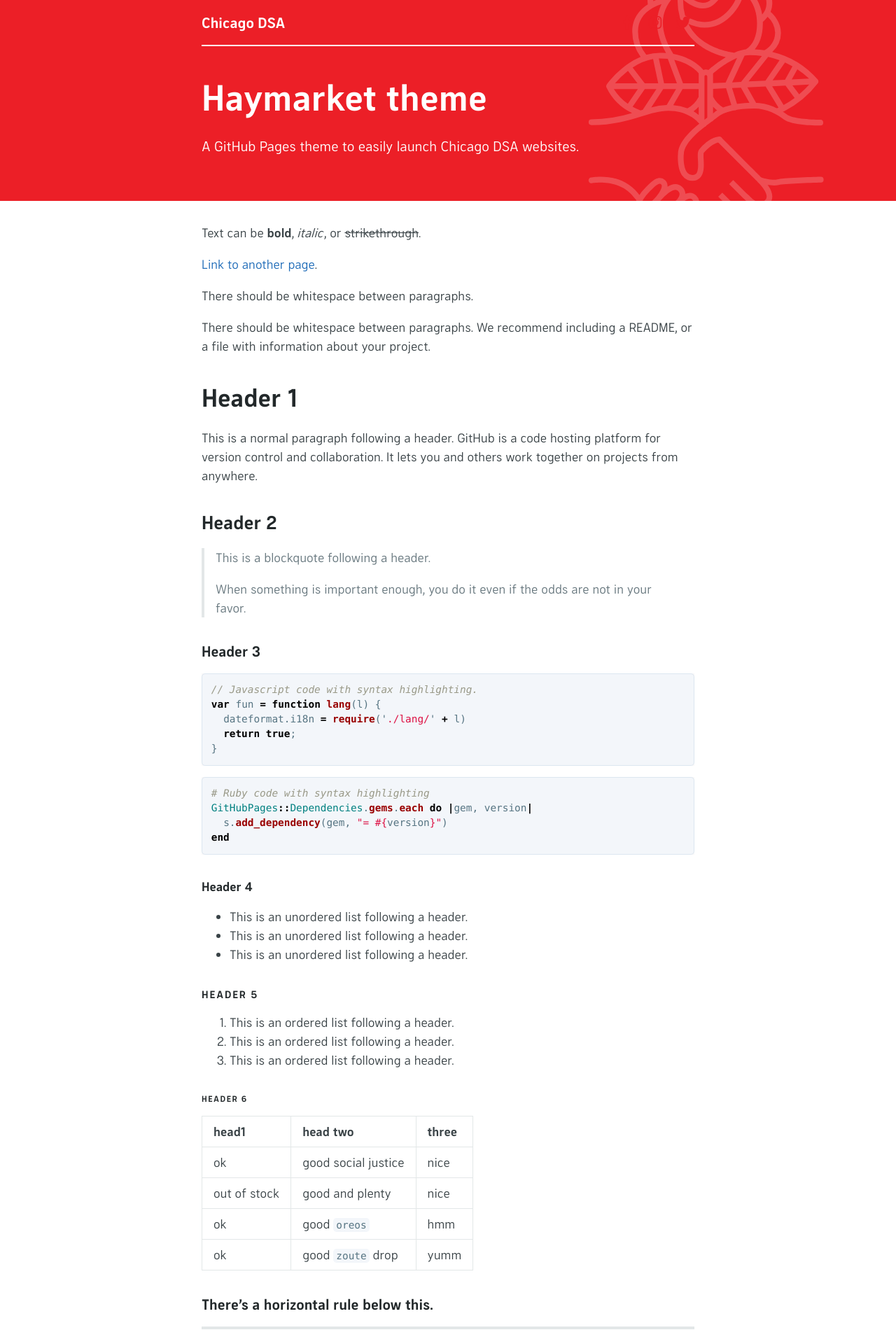
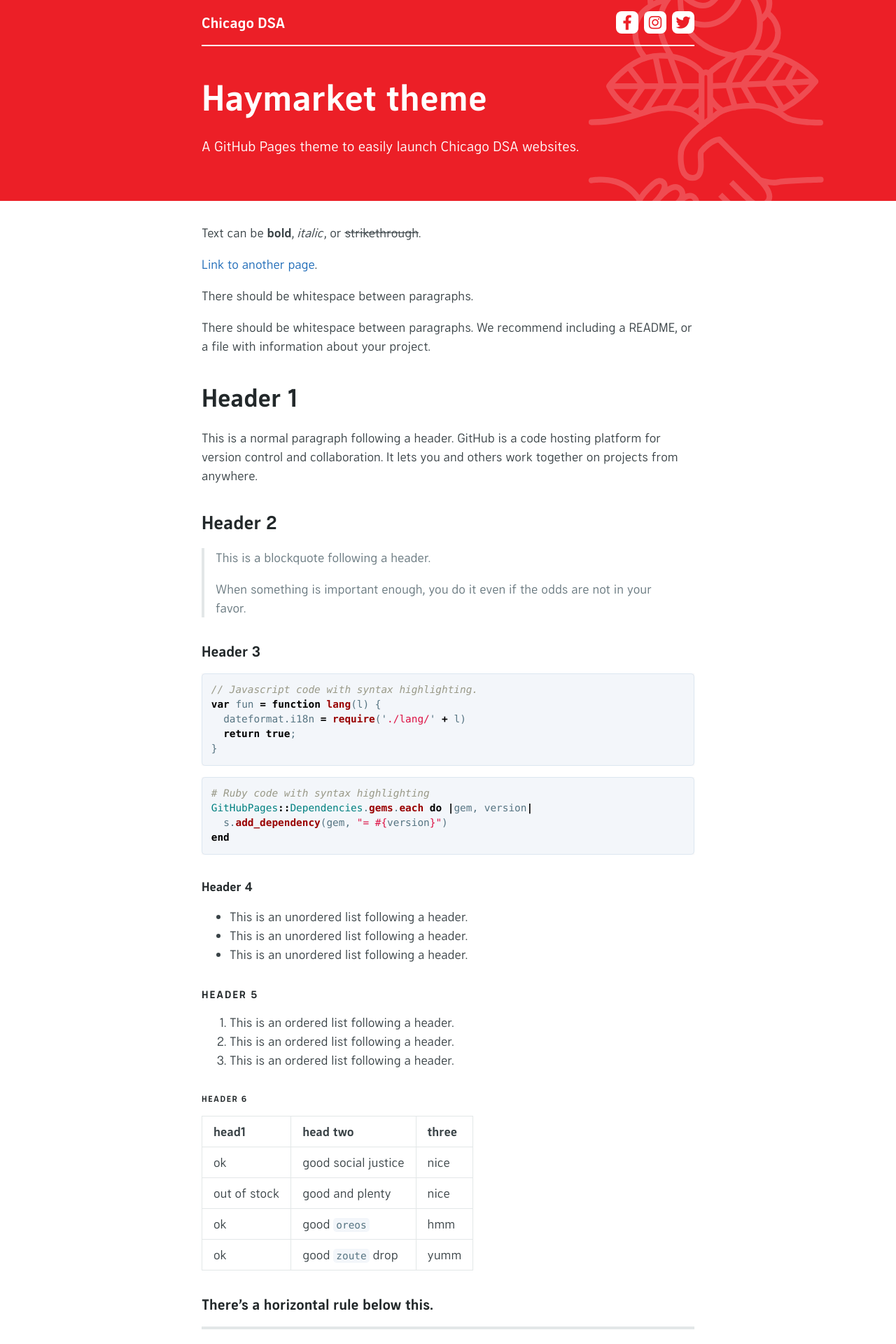
Before and after one commit to ChicagoDSA/haymarket, a Jekyll site: the page built from index.md, in a window 1280 px wide. Shown: the top 1920 px of the page at 70% size. Built offline with Jekyll 4.4.1, drawn with Linux system fonts in a browser that asks for light colours; nearby versions of some CDN libraries; some web fonts are replaced; library files that are not in the unit come from our copies.

Commit message:
IE fix not needed

```diff
--- a/_sass/jekyll-theme-haymarket.scss
+++ b/_sass/jekyll-theme-haymarket.scss
@@ -151,6 +151,7 @@ a {
 			margin-left: .5rem;
 			text-align: center;
 			color: $dsa-red;
+			background-color: $header-heading-color;
 			border-radius: .5rem;
 
 			&:hover {
@@ -163,16 +164,8 @@ a {
 			background-color: #1da1f2;
 		}
 
-		#instagram {
-			  /* IE fix */
-			  filter: progid:DXImageTransform.Microsoft.gradient(startColorstr=#fdf497, endColorstr=#285aeb, GradientType=1);
-		}
-
 		#instagram:hover {
 			  background: radial-gradient(circle at 20% 120%, #fdf497 0%, #fdf497 5%, #fd5949 45%, #d6249f 60%, #285aeb 90%);
-
-			  /* IE fix */
-			  filter: progid:DXImageTransform.Microsoft.gradient(startColorstr=#fdf497, endColorstr=#285aeb, GradientType=1);
 		}
 
 		#facebook:hover {
```
